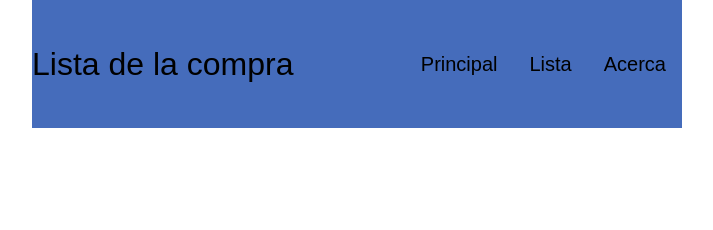
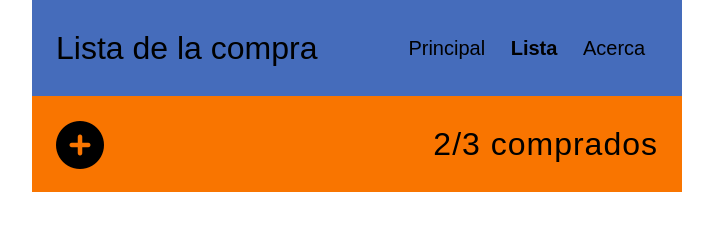
Before and after one commit to Learning-X/202201-W1CH4-luc-stpierre, a plain HTML site: page index.html in a window 1280 px wide. Shown: the whole page, without its empty margins (283-996 px from the left). Drawn offline with Linux system fonts and the light colour scheme.

Commit message:
added cart row

```diff
--- a/index.html
+++ b/index.html
@@ -4,6 +4,11 @@
     <meta charset="UTF-8" />
     <meta http-equiv="X-UA-Compatible" content="IE=edge" />
     <meta name="viewport" content="width=device-width, initial-scale=1.0" />
+    <script
+      src="https://kit.fontawesome.com/d6a1be3883.js"
+      crossorigin="anonymous"
+    ></script>
+
     <link rel="stylesheet" href="/style/styles.css" />
     <title>Maqueta</title>
     <!-- FAVICON HERE -->
@@ -31,6 +36,16 @@
           </div>
         </nav>
       </header>
+
+      <main>
+        <section class="cart">
+          <div class="cart__icon">
+            <i class="fas fa-plus-circle fa-3x"></i>
+          </div>
+
+          <p class="cart__text">2/3 comprados</p>
+        </section>
+      </main>
     </div>
   </body>
 </html>
--- a/style/styles.css
+++ b/style/styles.css
@@ -18,13 +18,18 @@ html {
 }
 
 .container {
-  width: 100%;
+  margin: 0 auto;
+  display: flex;
+  flex-flow: column;
+}
+
+.container {
+  width: 650px;
   display: flex;
   justify-content: center;
 }
 
 .header {
-  width: 650px;
   background-color: #456cbb;
   display: flex;
   align-items: center;
@@ -32,7 +37,8 @@ html {
 
 .navbar {
   width: 100%;
-  height: 8rem;
+  padding: 0 1.5rem;
+  height: 6rem;
   display: flex;
   align-items: center;
   justify-content: space-between;
@@ -49,15 +55,33 @@ html {
 }
 
 .navigation-items__item {
-  margin: 0 1rem;
+  margin: 0 0.8rem;
 }
 
-navigation-items__link .active {
+.navigation-items__link.active {
   font-weight: bold;
-  color: var(--color-red);
 }
 
 .navigation-items__item a {
   font-size: 20px;
   color: var(--color-black);
 }
+
+.cart {
+  padding: 0 1.5rem;
+  background-color: #f97500;
+  height: 6rem;
+  display: flex;
+  align-items: center;
+  justify-content: space-between;
+}
+
+.fa-plus-circle {
+  height: 40px;
+}
+
+.cart__text {
+  letter-spacing: 1px;
+  font-size: 32px;
+  font-weight: 300;
+}
```
